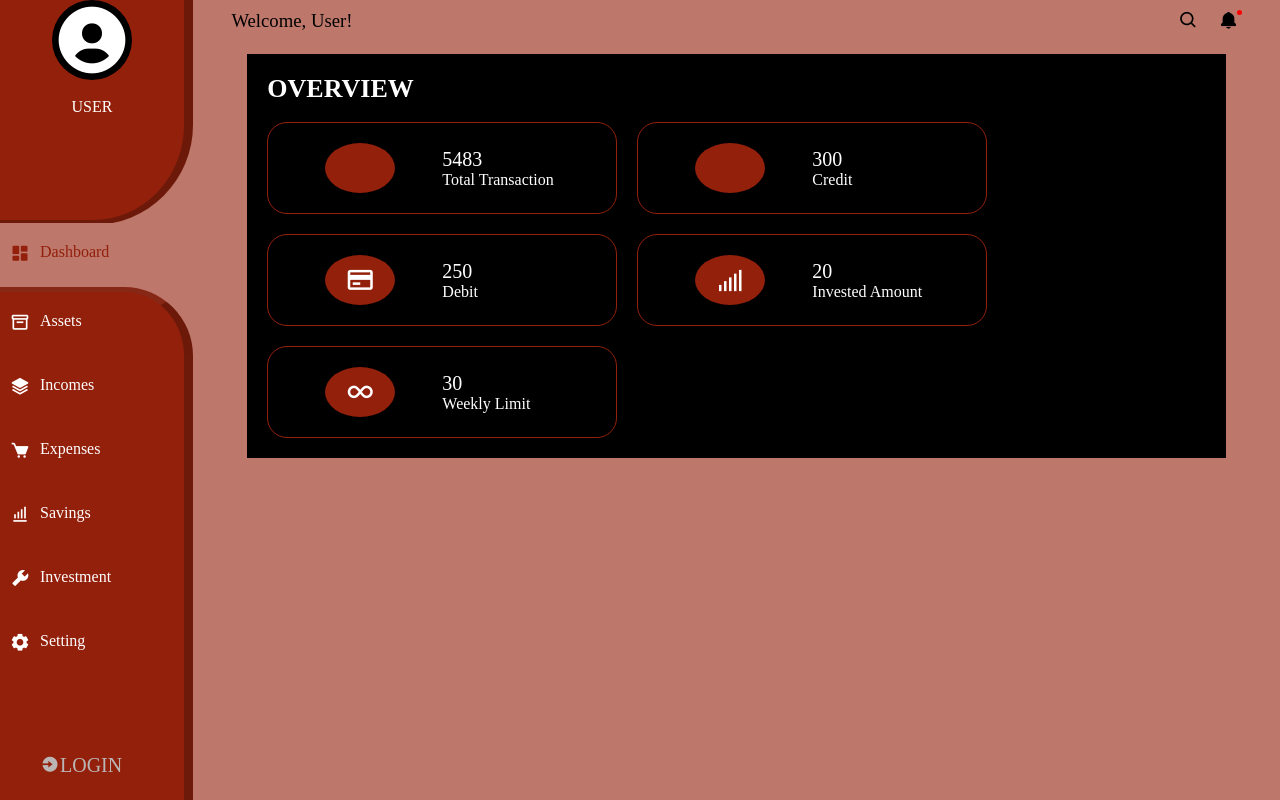
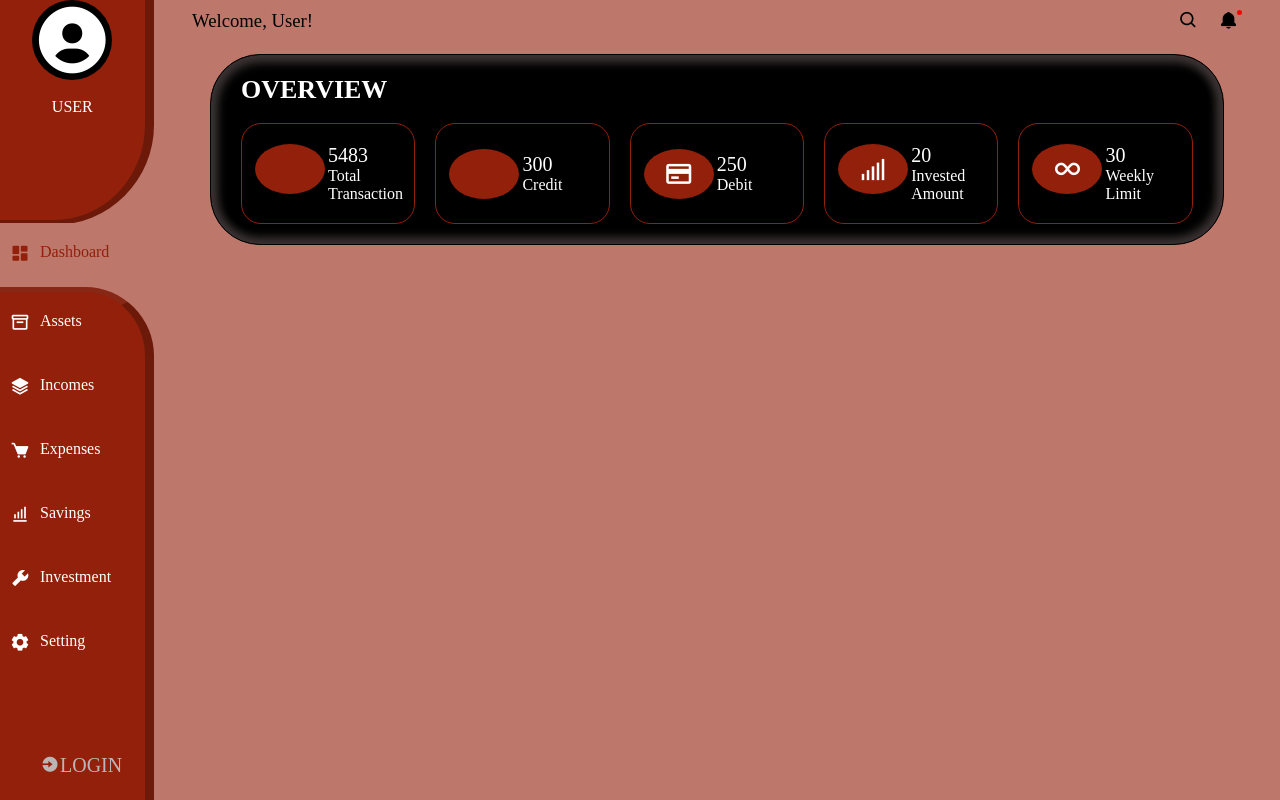
Before and after one commit to Lovethrech/personal-finance-manager, a Vue app: page / in a window 1280 px wide. Built offline with nearby package versions, Linux system fonts and the light colour scheme; some icons are missing.

Commit message:
...finetuning all available components.

```diff
--- a/src/components/landing-page/LandingPageOverviewBoxMainCtn.vue
+++ b/src/components/landing-page/LandingPageOverviewBoxMainCtn.vue
@@ -48,6 +48,5 @@ import LandingPageOverviewBox from './LandingPageOverviewBox.vue';
     display:flex;
     flex-direction:row;
     gap:20px;
-    flex-wrap:wrap;
 }
 </style>
--- a/src/components/landing-page/LandingPageOverviewMainCtn.vue
+++ b/src/components/landing-page/LandingPageOverviewMainCtn.vue
@@ -18,7 +18,11 @@ import LandingPageOverviewBoxMainCtn from './LandingPageOverviewBoxMainCtn.vue';
     background-color: #000000;
     width:90%;
     margin: 10px 3vw;
-    padding:20px;
+    padding:20px 30px;
+    border:1px solid #000;
+    box-shadow: inset 2px 3px 10px 5px #443a3abb,
+        inset -2px -2px 10px 5px #443a3abb;
+    border-radius: 50px;
     overflow-x: hidden;
 }
 .landing-page-overview-mini-ctn{
```
